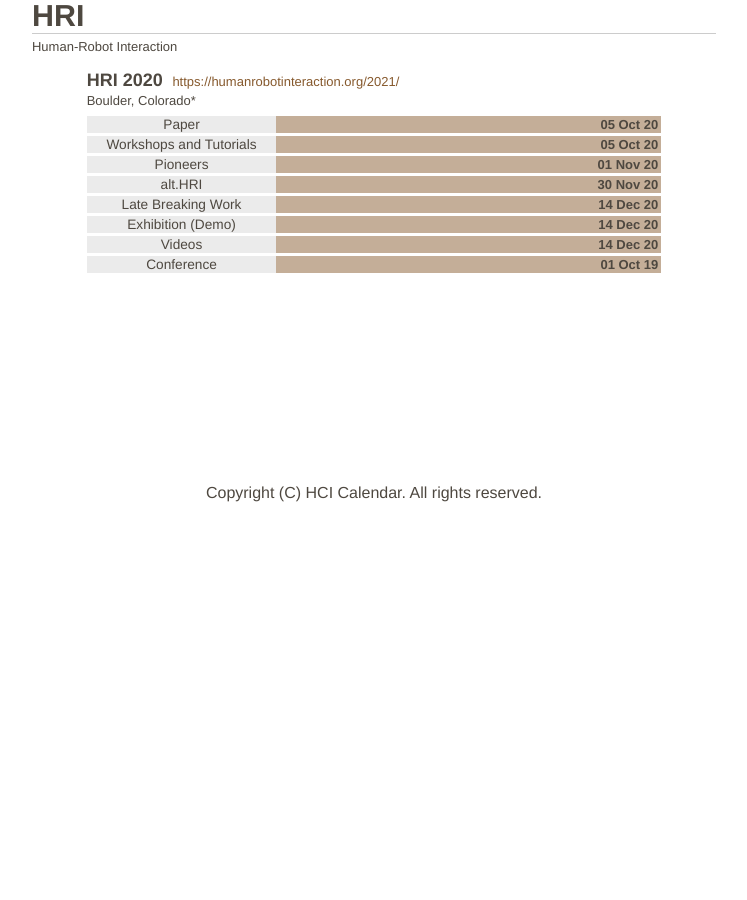
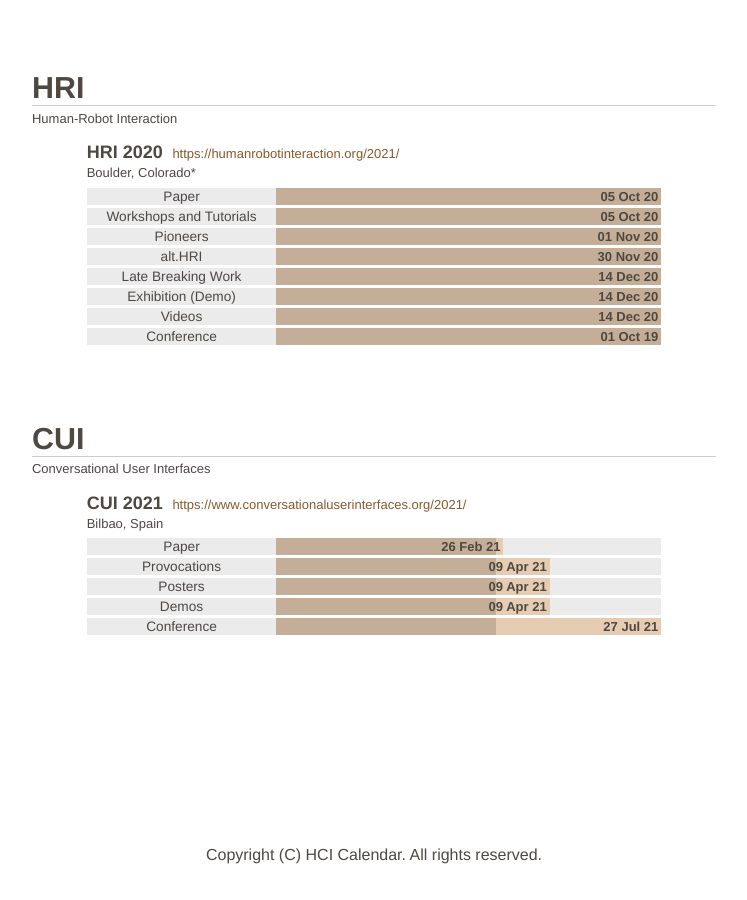
Before and after one commit to hci-calendar/hci-calendar.github.io, a Jekyll site: the page built from _pages/hci.md, in a window 1280 px wide and 900 px high, scrolled down 9285 px. Shown: the whole window, without its empty margins (266-1013 px from the left). Built offline with Jekyll 4.4.1, drawn with Linux system fonts in a browser that asks for light colours; comment, search, counter and statistics services are not loaded; before the commit the page ends 9823 px from its top, so only the background shows below that; some of the changed text lies outside the part shown.

Commit message:
CUI 2021
Added CUI 2021

```diff
--- a/_data/cal/hci.yml
+++ b/_data/cal/hci.yml
@@ -654,6 +654,31 @@
       type: Videos
       date: "2020-12-14"
 
+
+- name: CUI
+  long: Conversational User Interfaces
+  years:
+  -
+    year: 2021
+    date: "2021-07-27"
+    url : https://www.conversationaluserinterfaces.org/2021/
+    info: Bilbao, Spain
+    submissions:
+    -
+      type: Paper
+      date: "2021-02-26"
+    -
+      type: Provocations
+      date: "2021-04-09"
+    -
+      type: Posters
+      date: "2021-04-09"
+    -
+      type: Demos
+      date: "2021-04-09"
+
+
+
 # - name: TEMPLATE
 #   long: Full Conference Name
 #   years:
```
